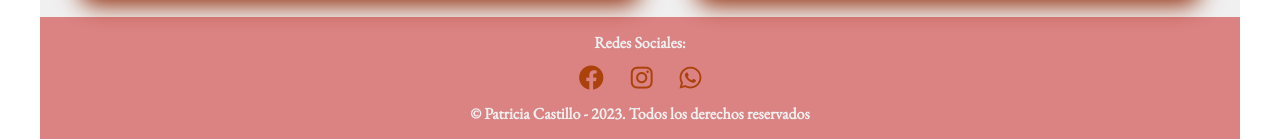
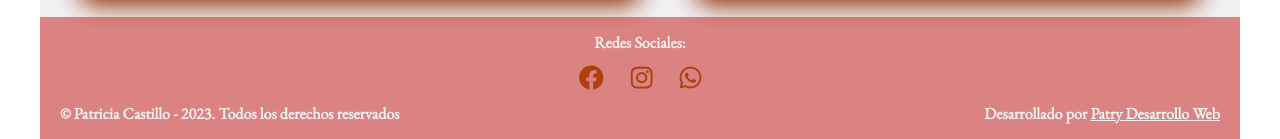
Before and after one commit to patrycast/Proy-Web-NB, a plain HTML site: page index.html in a window 1280 px wide. Shown: the part 1921-2060 px from the top of the page. Drawn offline with nearby package versions, Linux system fonts and the light colour scheme; a web font is replaced by a local one.

Commit message:
subiendo cambios

```diff
--- a/assets/css/mediaqueries.css
+++ b/assets/css/mediaqueries.css
@@ -368,6 +368,15 @@
       margin-top: 7px;
     }
 
+    .footer-bottom{
+      flex-direction: column;
+      gap: 5px;
+      text-align: center;
+    }
+    .footer-bottom p{
+      text-align: center;
+    }
+
     .footer-i{
       gap:30px;
     }
--- a/assets/css/style.css
+++ b/assets/css/style.css
@@ -723,6 +723,28 @@ footer p{
   margin-top: 10px;
 }
 
+.footer-bottom{
+  display: flex;
+  justify-content: space-between;
+  align-items: center;
+  padding: 0 20px;
+  margin-top: 10px;
+  color: var(--white);
+  font-weight: 600;
+  font-size: 16px;
+}
+.footer-bottom p{
+  margin: 0;
+  text-align: left;
+}
+.footer-bottom a{
+  color: var(--white);
+  text-decoration: underline;
+}
+.footer-bottom a:hover{
+  color: var(--marron-oscuro);
+}
+
 .footer-i{
   height: 30px;
  display: flex;
--- a/index.html
+++ b/index.html
@@ -137,9 +137,10 @@
       <a href="https://www.instagram.com" target="_blank">  <i class="fa-brands fa-instagram"></i></a>
       <a href="https://api.whatsapp.com" target="_blank"><i class="fa-brands fa-whatsapp"></i></a>
     </div>
-    <p>
-      &copy Patricia Castillo - 2023. Todos los derechos reservados
-    </p>
+    <div class="footer-bottom">
+      <p>&copy; Patricia Castillo - 2023. Todos los derechos reservados</p>
+      <p>Desarrollado por <a href="https://patrydesarrolloweb.com.ar" target="_blank">Patry Desarrollo Web</a></p>
+    </div>
 
   </footer>
 
```
Also changed, not shown: assets/img/cherry-cheese-cake.jpg (deleted), assets/img/cherry-cheese-cake.webp (deleted), assets/img/logo - copia.webp (deleted), assets/img/logo.ico (deleted), assets/img/logo.jpg (deleted), assets/img/logo2.jpg (deleted).
